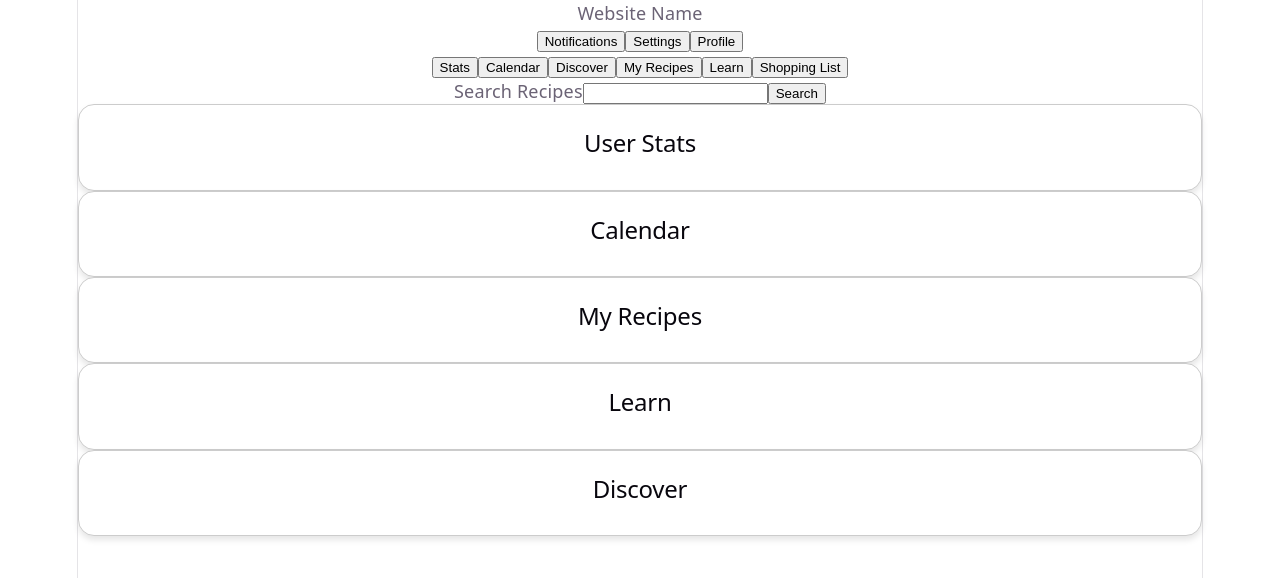
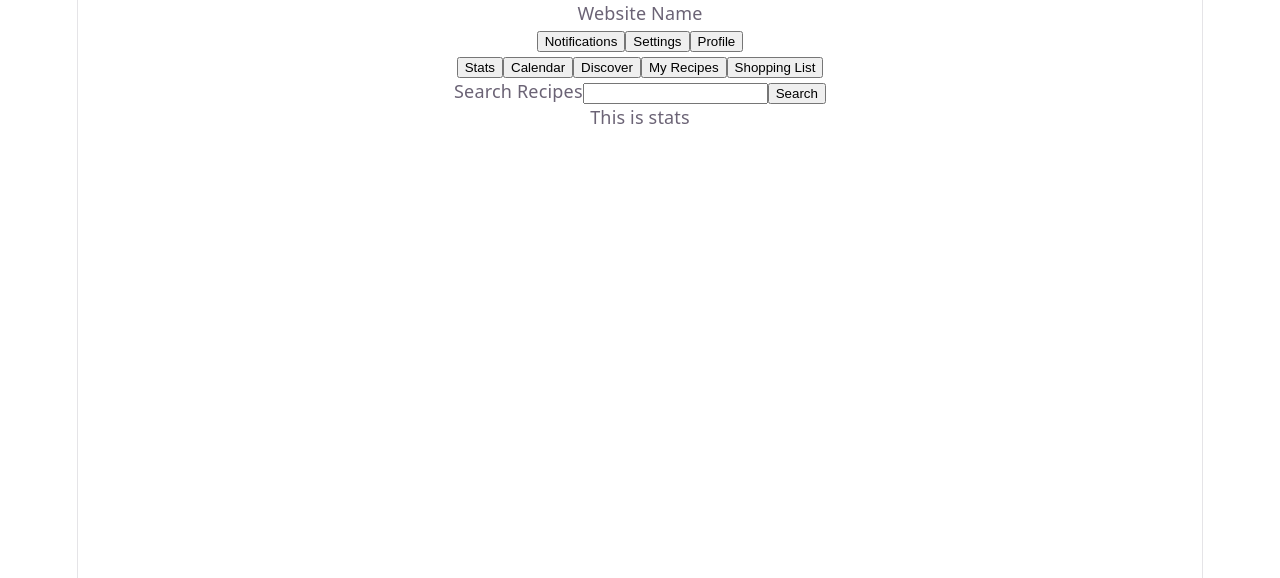
Before and after one commit to 498SeniorCapstone/SeniorCapstone, a React (Vite) app: page / in a window 1280 px wide. Shown: the top 578 px of the page. Built offline with nearby package versions, Linux system fonts and the light colour scheme.

Commit message:
tab navigation for header buttons and file creation for different tab pages

```diff
--- a/src/App.tsx
+++ b/src/App.tsx
@@ -1,23 +1,27 @@
-//import { useState } from 'react'
+import { useState, useEffect } from 'react'
 import Stats from './User_Stats/Stats'
-import Questionaire from './User_Info/Questionaire'
-import User_Info from './User_Info/User_Info'
+import Calendar from './Calendar/Calendar'
 import './App.css'
+import Discover from './Discover/Discover';
+import Shopping_List from './Shopping_List/Shopping_List';
+import My_Recipes from './User_Recipes/My_Receips';
 
 function App() {
 
+  //tab rendering/navigation state
+  const [activeTab, setActiveTab] = useState<string>(() => {
+    return localStorage.getItem('activeTab') || 'stats';
+  });
+
+  //save tab
+  useEffect(() => {
+    localStorage.setItem('activeTab', activeTab);
+  }, [activeTab]);
+
+
   return (
-    // <>
-    //   <div className='User_Info'>
-    //     <Questionaire />
-    //     <User_Info />
-    //   </div>
-    //   <div className='User_Stats'>
-    //     <Stats />
-    //   </div>
-    // </>
-
-    <>
+    <div className="Dashboard">
+    <div className="site-header-container">
         <header className="site-header">
         <a className="site-name">Website Name</a>
         <div className="header-actions">
@@ -29,52 +33,63 @@ function App() {
 
       <nav className="site-nav" aria-label="Main navigation">
         {/*add clickability to the following tabs*/}
-      <button aria-label="stats">Stats</button>
-      <button aria-label="calendar">Calendar</button>
-      <button aria-label="discover">Discover</button>
-      <button aria-label="my-recipes">My Recipes</button>
-      <button aria-label="learn">Learn</button>
-      <button aria-label="shopping-list">Shopping List</button>
+        <button aria-label="stats" onClick={() => setActiveTab('stats')}>Stats</button>
+        <button aria-label="calendar" onClick={() => setActiveTab('calendar')}>Calendar</button>
+        <button aria-label="discover" onClick={() => setActiveTab('discover')}>Discover</button>
+        <button aria-label="my-recipes" onClick={() => setActiveTab('my-recipes')}>My Recipes</button>
+        {/* {<button aria-label="learn" onClick={() => setActiveTab('learn')}>Learn</button> */}
+        <button aria-label="shopping-list" onClick={() => setActiveTab('shopping-list')}>Shopping List</button>
       </nav>
-
-    <main>
+     <div className="recipe-search-container">
        <form className="recipe-search" role="search">
           <label htmlFor="recipe-query">Search Recipes</label>
           <input id="recipe-query" name="search" type="search" />
           <button type="submit">Search</button>
           {/* add functionality here to generate recipe from database */}
         </form>
-      <div className="user-stats">
+     </div>
+    </div>
+
+    <main>
+
+      {activeTab === 'stats' && <Stats />}
+      {activeTab === 'calendar' && <Calendar />}
+      {activeTab === 'discover' && <Discover />}
+      {activeTab === 'my-recipes' && <My_Recipes />}
+      {activeTab === 'shopping-list' && <Shopping_List />}
+
+      {/* <div className="user-stats">
         <section id="stats" className="panel widget">
           <h2>User Stats</h2>
-          {/* add functionality and return from individual files/functions */}
+          {add functionality and return from individual files/functions }
         </section>
 
         <section id="calendar" className="panel widget">
           <h2>Calendar</h2>
-          {/* add functionality here to generate recipe from database */}
+          {add functionality here to generate recipe from database}
         </section>
 
         <section id="my-recipes" className="panel widget">
           <h2>My Recipes</h2>
-          {/* add functionality here to generate recipe from database */}
+          {add functionality here to generate recipe from database}
         </section>
 
         <section id="learn" className="panel widget">
           <h2>Learn</h2>
-          {/* add functionality here to generate recipe from database */}
+          {add functionality here to generate recipe from database}
         </section>
       </div>
 
         <section id="discover" className="panel widget discover-panel">
           <h2>Discover</h2>
           <div className="recipe-list">
-            {/* add functionality here to generate recipe from database */}
+            {add functionality here to generate recipe from database}
           </div>
         </section>
+        */}
     </main>
 
-    </>
+    </div>
 
 
 
--- /dev/null
+++ b/src/Calendar/Calendar.tsx
@@ -0,0 +1,10 @@
+function Calendar() {
+
+  return (
+    <>
+      <div>This is calendar</div>
+    </>
+  )
+}
+
+export default Calendar
--- /dev/null
+++ b/src/Discover/Discover.tsx
@@ -0,0 +1,10 @@
+function Discover() {
+
+  return (
+    <>
+      <div>This is discover</div>
+    </>
+  )
+}
+
+export default Discover
--- /dev/null
+++ b/src/Shopping_List/Shopping_List.tsx
@@ -0,0 +1,10 @@
+function Shopping_List() {
+
+  return (
+    <>
+      <div>This is shopping list</div>
+    </>
+  )
+}
+
+export default Shopping_List
--- /dev/null
+++ b/src/User_Recipes/My_Receips.tsx
@@ -0,0 +1,10 @@
+function My_Recipes() {
+
+  return (
+    <>
+      <div>This is my recipes</div>
+    </>
+  )
+}
+
+export default My_Recipes
--- a/src/User_Stats/Stats.tsx
+++ b/src/User_Stats/Stats.tsx
@@ -2,7 +2,7 @@ function Stats() {
 
   return (
     <>
-
+      <div>This is stats</div>
     </>
   )
 }
```
Lines whose indentation alone changed are shown as unchanged.
